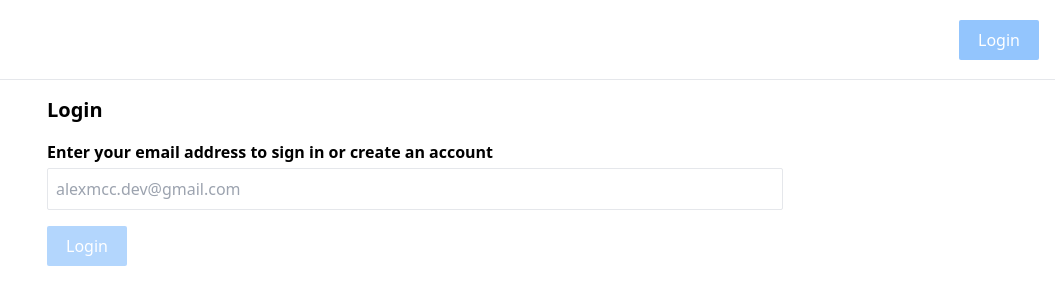
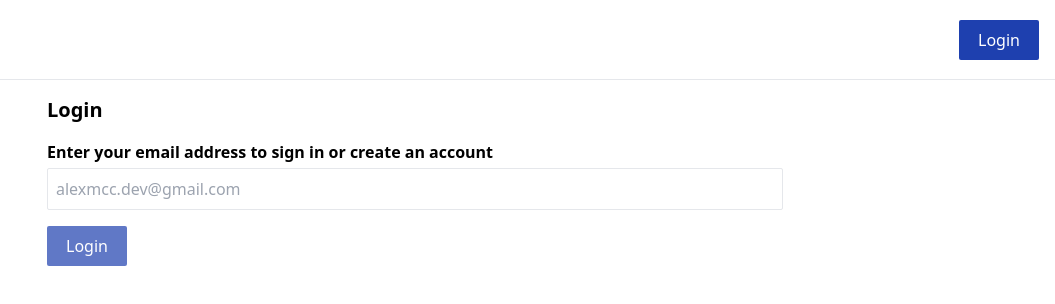
Before and after one commit to alexmccdev/nextjs-prisma-tailwind-starter, a Next.js app: page /login in a window 1280 px wide. Shown: the top 304 px of the page, without its empty margins (225-1280 px from the left). Built offline with nearby package versions, Linux system fonts and the light colour scheme; no server answers; what react-modal-hook would draw is missing.

Commit message:
Adding page fade, add 401 to api

```diff
--- a/package.json
+++ b/package.json
@@ -12,6 +12,7 @@
         "axios": "^0.21.1",
         "cross-env": "^7.0.3",
         "cuid": "^2.1.8",
+        "framer-motion": "^4.1.17",
         "next": "^10.2.0",
         "next-auth": "^3.23.1",
         "nprogress": "^0.2.0",
--- a/src/components/shared/Layout.tsx
+++ b/src/components/shared/Layout.tsx
@@ -1,5 +1,6 @@
 import Header from '@components/shared/Header'
 import TopProgress from '@components/shared/Progress'
+import { AnimatePresence, motion } from 'framer-motion'
 import Head from 'next/head'
 import React from 'react'
 import { ToastContainer } from 'react-toastify'
@@ -16,7 +17,11 @@ const Layout: React.FC<ILayoutProps> = ({ title, children }) => {
             </Head>
             <TopProgress />
             <Header />
-            <main>{children}</main>
+            <AnimatePresence exitBeforeEnter>
+                <motion.main initial={{ opacity: 0 }} animate={{ opacity: 1 }} exit={{ opacity: 0 }}>
+                    {children}
+                </motion.main>
+            </AnimatePresence>
             <ToastContainer
                 position="bottom-center"
                 autoClose={5000}
--- a/src/pages/admin/index.tsx
+++ b/src/pages/admin/index.tsx
@@ -16,7 +16,11 @@ const AdminPage: React.FC<IAdminPageProps> = (props) => {
     const { data: sessions } = useSWR('/api/admin/activeSessions')
 
     if (!sessions) {
-        return <Loading />
+        return (
+            <Layout>
+                <Loading />
+            </Layout>
+        )
     }
 
     return (
--- a/src/pages/api/admin/activeSessions.ts
+++ b/src/pages/api/admin/activeSessions.ts
@@ -26,7 +26,7 @@ export default async (req: NextApiRequest, res: NextApiResponse) => {
     const session = await getSession({ req })
 
     if (!session) {
-        return res.json(null)
+        return res.status(401).end()
     }
 
     switch (req.method) {
--- a/src/pages/api/user/index.ts
+++ b/src/pages/api/user/index.ts
@@ -46,7 +46,7 @@ export default async (req: NextApiRequest, res: NextApiResponse) => {
     const session = await getSession({ req })
 
     if (!session) {
-        return res.json(null)
+        return res.status(401).end()
     }
 
     switch (req.method) {
--- a/tailwind.config.js
+++ b/tailwind.config.js
@@ -12,8 +12,8 @@ module.exports = {
                 serif: defaultTheme.fontFamily.serif,
             },
             colors: {
-                primary: colors.blue[300],
-                secondary: colors.blue[800],
+                primary: colors.blue[800],
+                secondary: colors.blue[500],
                 success: colors.green[500],
                 warn: colors.yellow[500],
                 error: colors.red[500],
```
Also changed, not shown: 1 other file (tests, documents, lock files or other folders).
